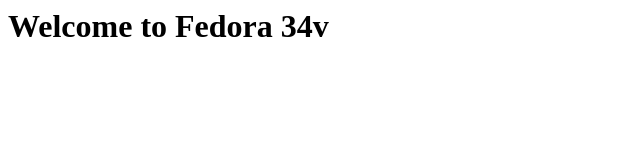
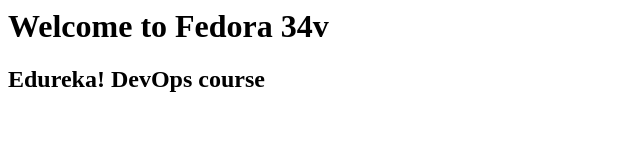
Before and after one commit to https-github-com-likith-1995-devops/code, a plain HTML site: page index.html in a window 1280 px wide. Shown: the whole page, without its empty margins (0-640 px from the left). Drawn offline with Linux system fonts and the light colour scheme.

Commit message:
second commit

```diff
--- a/index.html
+++ b/index.html
@@ -1 +1,3 @@
 <h1> Welcome to Fedora 34v <h1>
+
+<h2> Edureka! DevOps course <h2>
```
